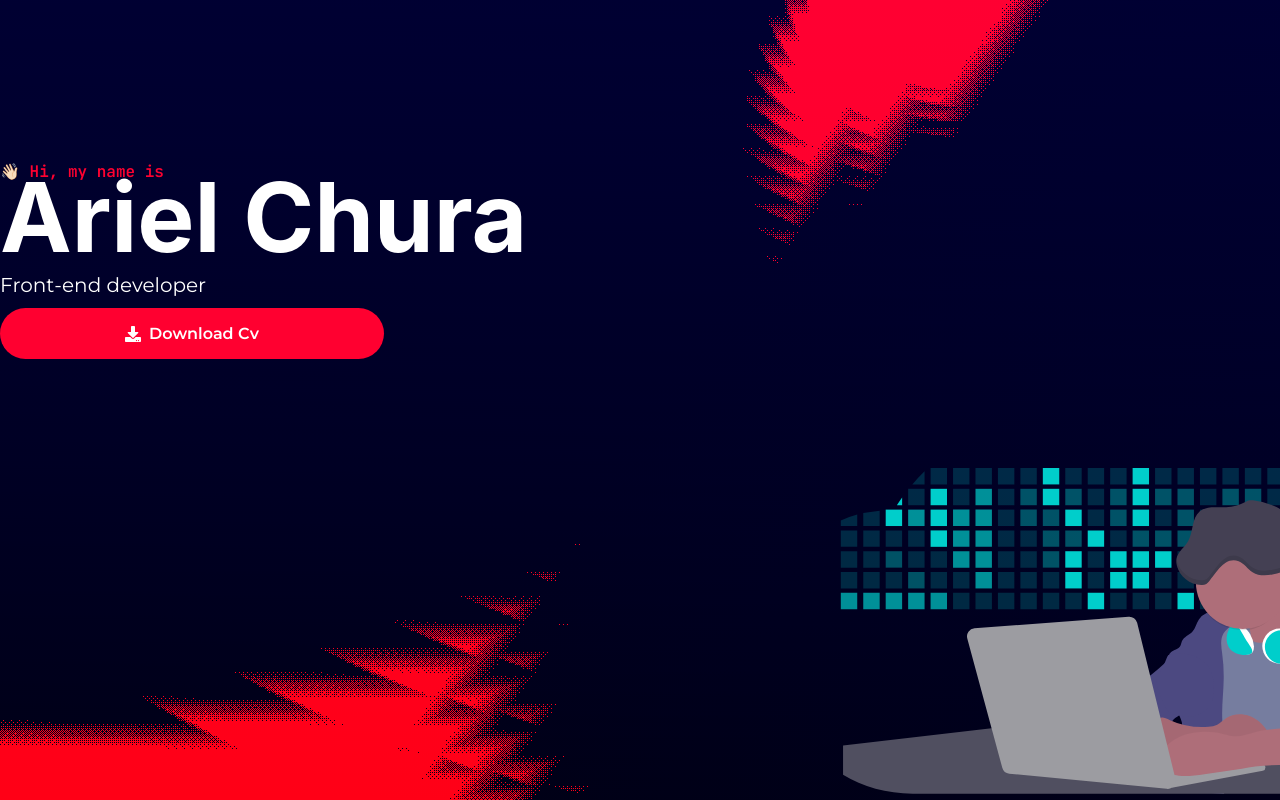
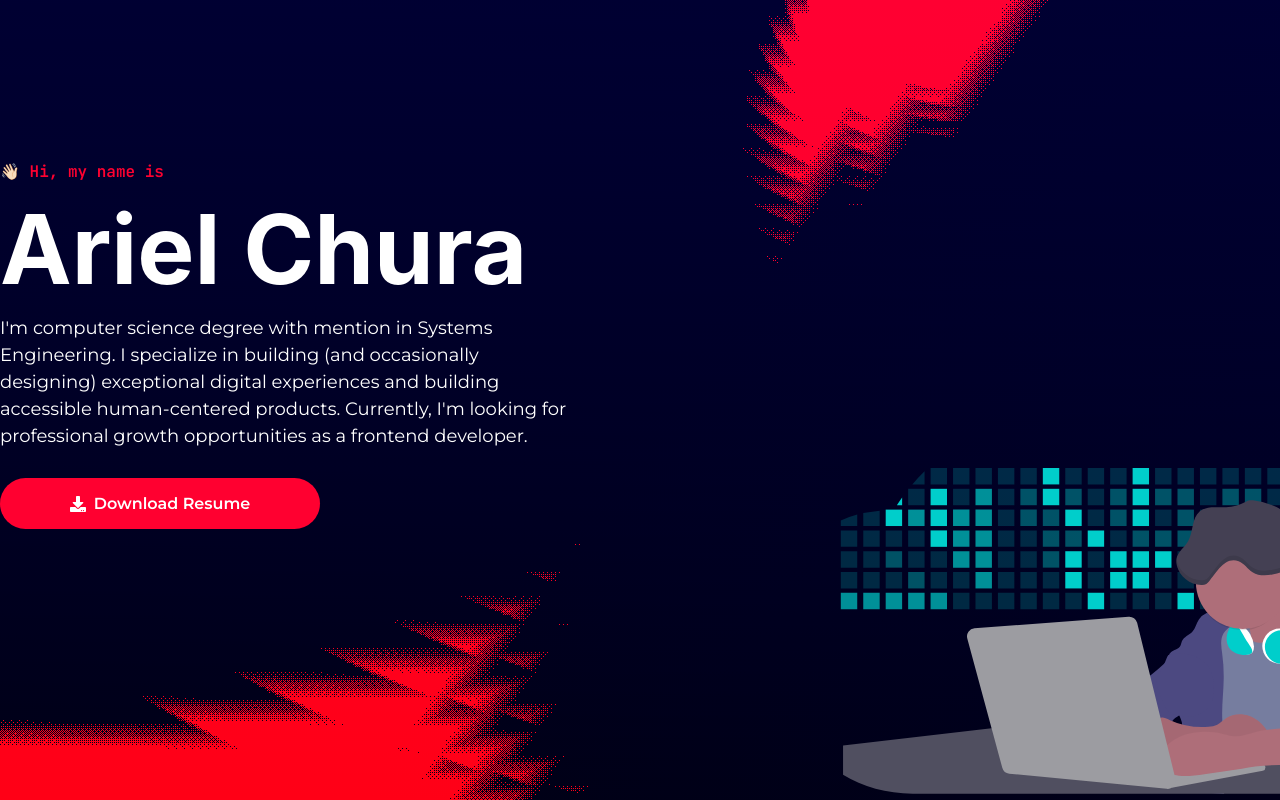
Before and after one commit to arielscc/myf, a Next.js app: page /sections/Hero in a window 1280 px wide. Shown: the top 800 px of the page. Built offline with nearby package versions, Linux system fonts and the light colour scheme.

Commit message:
feat actualizado colores de navbar y header

```diff
--- a/pages/components/Navigator.js
+++ b/pages/components/Navigator.js
@@ -14,6 +14,7 @@ const Navigator = ({ children, title, position }) => (
     border="1px"
     borderColor={useColorModeValue('gray.200', 'gray.500')}
   >
+    <Box w="full" h="full" bg="gray.200" rotate="ltr" />
     <HStack
       p="2"
       bg={useColorModeValue('gray.100', 'gray.600')}
--- a/pages/sections/Header.js
+++ b/pages/sections/Header.js
@@ -21,7 +21,7 @@ const Header = ({ inview }) => {
   const { toggleColorMode } = useColorMode();
   const lightvalue = inview ? 'rgba(255,255,255,0.1)' : '#000032';
   const darkvalue = inview ? 'rgba(26, 32, 44, .7)' : 'gray.800';
-  const padding = inview ? '4' : '1';
+  const padding = inview ? '4' : '2';
   return (
     <HStack
       as="nav"
@@ -43,7 +43,6 @@ const Header = ({ inview }) => {
           variant="ghost"
           spacing="1"
           fontFamily="jet"
-          fontWeight="500"
           size="sm"
           _focus={{
             outlineColor: 'white',
@@ -97,7 +96,7 @@ const Header = ({ inview }) => {
         <IconButton
           rounded="md"
           variant="primary"
-          size="md"
+          size="xs"
           icon={<ColorModeIcon />}
           onClick={toggleColorMode}
         />
--- a/pages/sections/Hero.js
+++ b/pages/sections/Hero.js
@@ -31,24 +31,27 @@ const Hero = ({ referencie }) => (
         fontFamily="montse"
         color="white"
         alignSelf="self-start"
-        my="40"
+        mt="40"
       >
         <chakra.span fontFamily="jet" color="tomato">
           👋🏻 Hi, my name is
         </chakra.span>
-        <Heading fontSize="8xl" dropShadow="md" lineHeight="50px">
-          Ariel Chura
-        </Heading>
-        <Text fontSize="xl" fontWeight="300" pt="5">
-          Front-end developer
+        <Heading fontSize="8xl">Ariel Chura</Heading>
+        <Text fontSize="lg" w="xl" pb="5">
+          I&apos;m computer science degree with mention in Systems Engineering.
+          I specialize in building (and occasionally designing) exceptional
+          digital experiences and building accessible human-centered products.
+          Currently, I&apos;m looking for professional growth opportunities as a
+          frontend developer.
         </Text>
         <Button
           leftIcon={<FaDownload />}
           variant="secondary"
           textTransform="capitalize"
-          w="sm"
+          w="xs"
+          mt="12"
         >
-          download cv
+          download resume
         </Button>
       </VStack>
       <Box alignSelf="flex-end">
```
Also changed, not shown: 1 other file (tests, documents, lock files or other folders).
